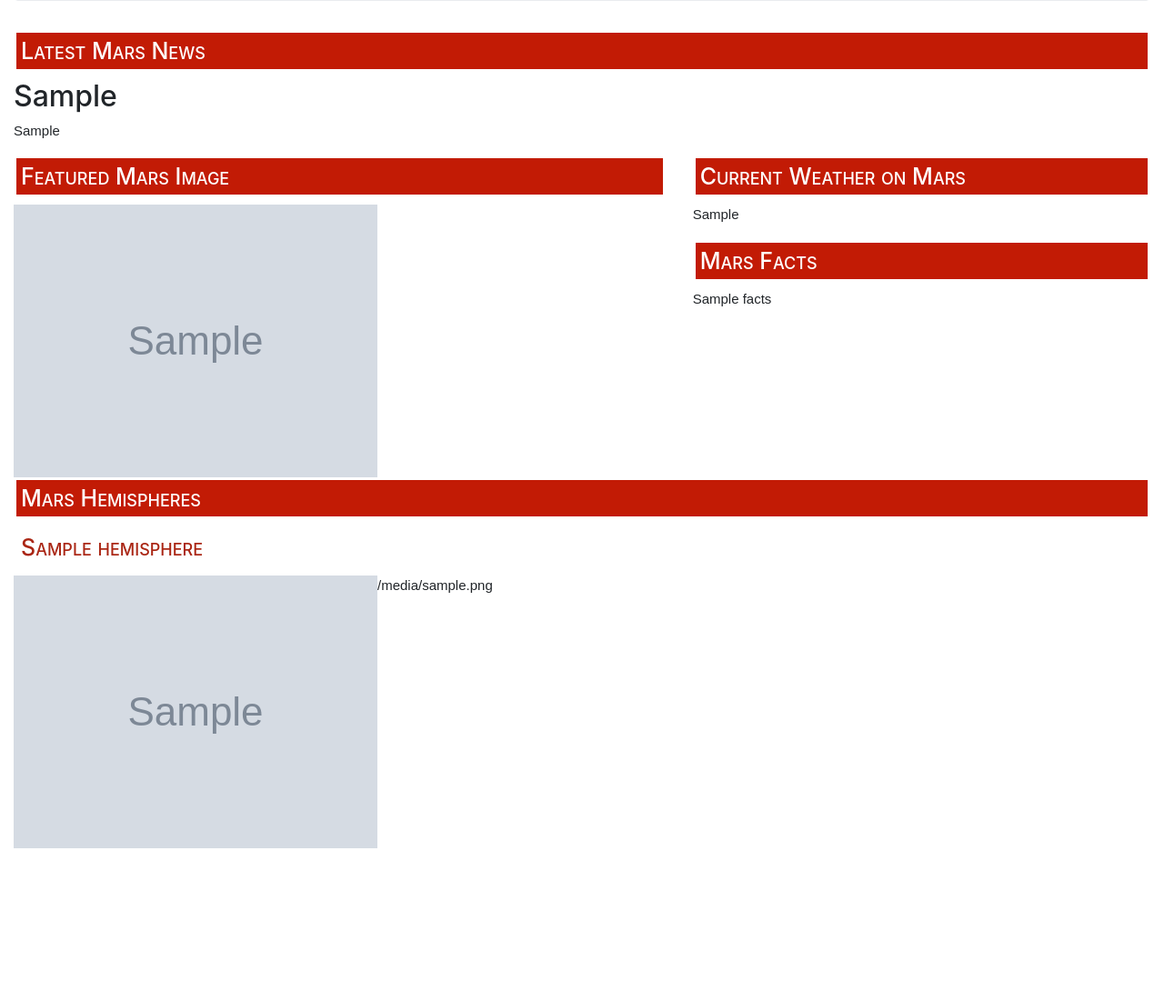
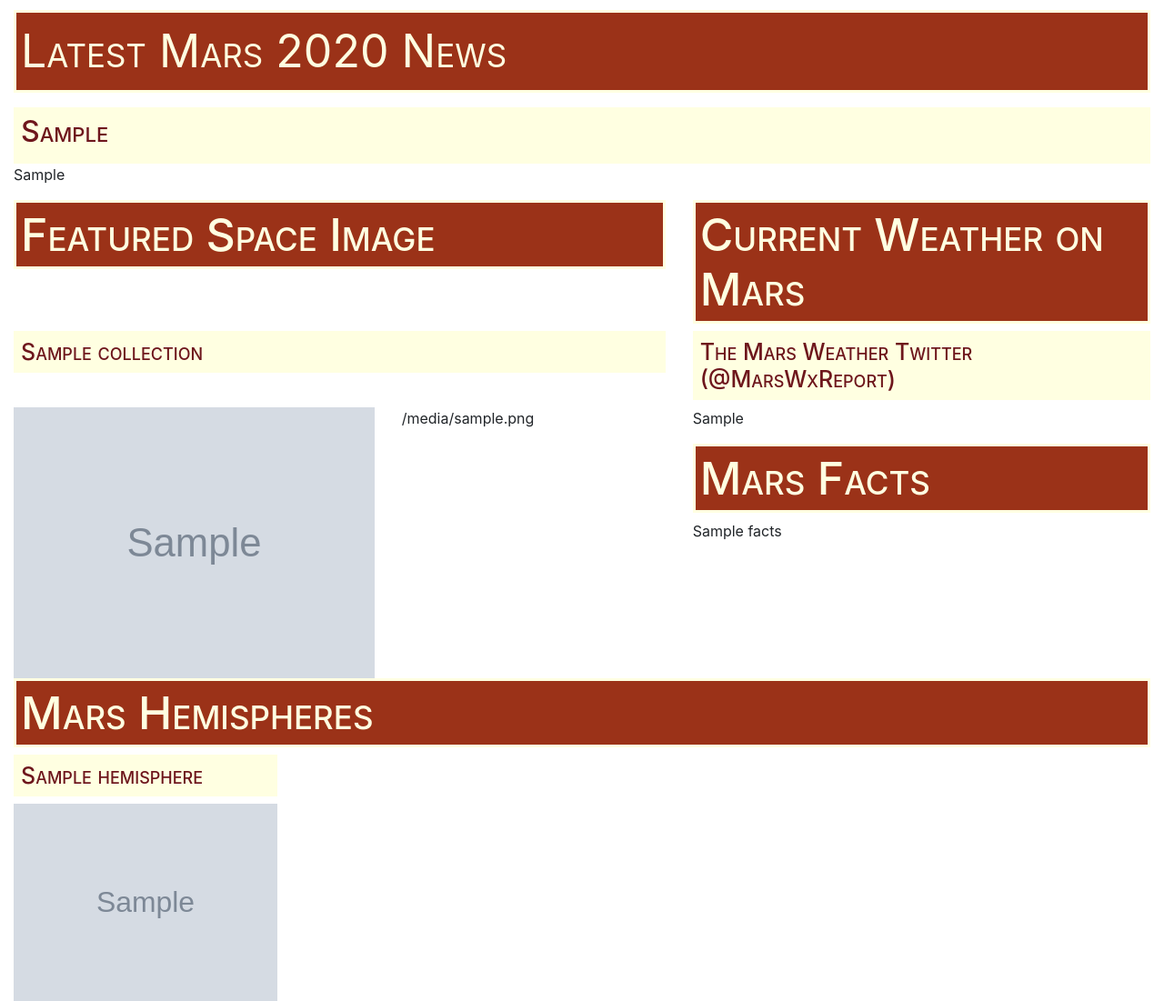
Before and after one commit to VarenkaRico/Mars, a Flask app: page / in a window 1280 px wide. Shown: the part 324-1425 px from the top of the page at 91% size. Before the commit the page ends 1257 px from the top, so only its background shows below. Run offline with Flask 2, Linux system fonts and the light colour scheme; grey boxes marked "Sample" are stand-in pictures; a database or web service that is not in the repository returns one stand-in record (values such as "Sample title"); some libraries are stand-ins or nearby versions.

Commit message:
Styling improvements

```diff
--- a/static/css/style.css
+++ b/static/css/style.css
@@ -1,44 +1,35 @@
-.jumbotron{
-    background-image: src="{{mars.featured_img}}";
-    background-size: cover;
-    background-repeat: no-repeat;
-}
-
 .header{
     padding: 10px; /*Space above and below text*/
-    color: #fff; /*Color of the text*/
-    background:rgb(99, 0, 0);
+    color: #FFFFE1; /*Color of the text*/
     font-variant-caps: small-caps;
-    border-style:solid;
-    border-color:white;
     font-size: 50px;
 }
 
-.h1{
+.title{
     padding: 5px; /*Space above and below text*/
-    color: #fff; /*Color of the text*/
-    background:rgb(194, 27, 5);
+    color: #FFFFE1; /*Color of the text*/
+    background: rgb(155, 50, 24);
+    font-variant-caps: small-caps;
+    font-size: 50px;
+    border-style:solid;
+    border-color:#FFFFE1;
+}
+
+.subtitle{
+    padding: 5px; /*Space above and below text*/
+    color: #6E161C; /*Color of the text*/
+    background: #FFFFE1;
     font-variant-caps: small-caps;
     font-size: 25px;
     border-style:solid;
-    border-color:white;
+    border-color:#FFFFE1;
 }
 
-.h2{
-    padding: 5px; /*Space above and below text*/
-    color: rgb(170, 38, 20); /*Color of the text*/
-    background: white;
-    font-variant-caps: small-caps;
-    font-size: 25px;
-    border-style:solid;
-    border-color:white;
-}
-
-p{
+/*.p{
     font-family: "arial";
     font-size: 15px;
     text-align: justify
-}
+}*/
 
 ul{
     list-style-position: inside;
@@ -47,19 +38,22 @@
 img{
     overflow: auto;
     float:left;
-    size:auto
+    size:auto;
 }
 
+.table{
+    border: none;
+}
 
 th{
     font-variant-caps: small-caps;
-    font-size: 15px;
+    font-size: 25px;
     text-align: center;
+    background-color:#6E161C;
+    color:#FFFFE1
 }
 
 td{
     font-size:15px;
+
 }
-tbody.tr.th{
-    font-size:10px;
-}
--- a/templates/index.html
+++ b/templates/index.html
@@ -19,17 +19,16 @@
 <body>
 
   <div class="container-fluid">
-    <div class="jumbotron">
-      <h1 class=header>Get the latest information on Mars</h1>
-      <p>News, Temperature, Photos...</p>
-      <p><a class="btn btn-primary btn-lg" href="/scrape" role="button">Get the latest news!</a></p>
+    <div class="jumbotron" style="background-image:url('http://www.asc-csa.gc.ca/images/astronomie/mars/banner-mars.jpg'); background-size:cover">
+      <p class="header" style_=>Mars 2020</p>
+      <p><a class="btn btn-primary btn-lg" href="/scrape" role="button" style="background-color: #6E161C; border-color:#FFFFE1">Update the information</a></p>
     </div>
 
     <!-- LATEST NEWS TITLE-->
     <div class="row">
       <div class="col-md-12">
         <div>
-          <h1 class=h1  >Latest Mars News</h1>
+          <p class=title >Latest Mars 2020 News</p>
         </div>
       </div>
     </div>
@@ -55,13 +54,13 @@
     <div class="row">
       <div class="col-md-7">
         <div>
-          <h1 class=h1>Featured Mars Image</h1>
+          <h1 class=title>Featured Space Image</h1>
         </div>
       </div>
 
       <div class="col-md-5">
         <div>
-          <h1 class=h1>Current Weather on Mars</h1>
+          <h1 class=title>Current Weather on Mars</h1>
         </div>
       </div>
     </div>
@@ -69,24 +68,48 @@
     <div class="row">
       <div class="col-md-7">
         <div>
-          <img src ="{{mars.featured_img}}" alt="Mars image" class="img-fluid" alt="Responsive image">
+          <h2 class="subtitle">{{mars.featured_img_title}}</h2>
+          </a>
         </div>
       </div>
 
       <div class="col-md-5">
         <div>
-          <p>{{mars.weather_tweet}}</p>
-          <h1 class=h1>Mars Facts</h1>
-          <p>{{mars.facts|safe}}</p>
+          <h2 class="subtitle">The Mars Weather Twitter (@MarsWxReport)</h2>
+          </a>
         </div>
       </div>
     </div>
+
+      <div class="row">
+        <div class="col-md-4">
+          <div>
+            <a href="https://www.jpl.nasa.gov/spaceimages/?search=&category=Mars" target="_blank">
+              <img src ="{{mars.featured_img}}" alt="Space image" class="img-fluid" alt="Responsive image">
+            </a>
+          </div>
+        </div>
+
+        <div class="col-md-3">
+          <div>
+            <p>{{mars.featured_img_info}}</p>
+          </div>
+        </div>
+
+        <div class="col-md-5">
+          <div>
+            <p>{{mars.weather_tweet}}</p>
+            <h1 class="title">Mars Facts</h1>
+            <p class="table">{{mars.facts|safe}}</p>
+          </div>
+        </div>
+      </div>
 
     <!--Hemispheres-->
     <div class="row">
       <div class="col-md-12">
         <div>
-          <h1 class=h1>Mars Hemispheres</h1>
+          <h1 class=title>Mars Hemispheres</h1>
         </div>
       </div>
     </div>
@@ -95,10 +118,11 @@
     <div class="row">
 
         {% for hemisphere in mars.hemispheres %}
-        <div class="col-md-6">
-          <h2 class=h2>{{ hemisphere.title }}</h2>
-          <img src="{{ hemisphere.image }}" class="img-fluid" alt="Responsive image">
-          <p>{{ hemisphere.image }}</p>
+        <div class="col-md-3">
+          <h2 class=subtitle>{{ hemisphere.title }}</h2>
+          <a href={{hemisphere.url}} target="_blank">
+            <img src="{{ hemisphere.image }}" class="img-fluid" alt="Responsive image" href="{{ hemisphere.image }}">
+          </a>
         </div>
         {% endfor %}
 
```
Also changed, not shown: scrape_Mars.py (+14 -1 lines), app.py (line endings or trailing spaces), 5 other files.
